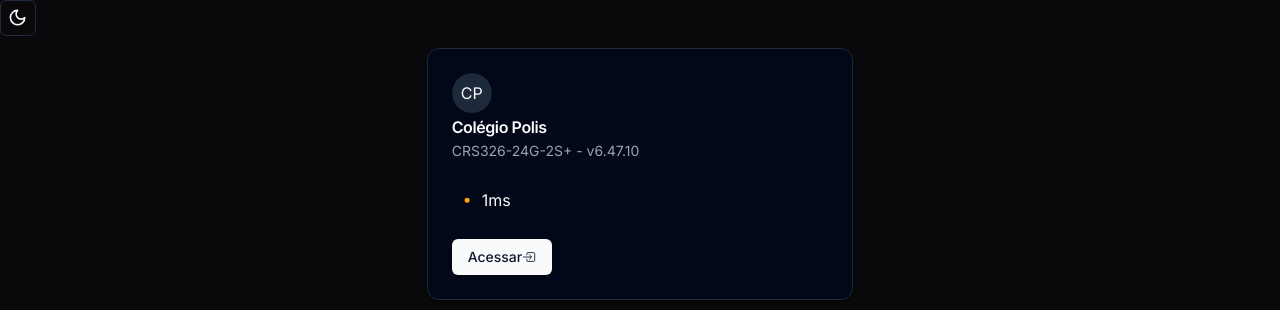
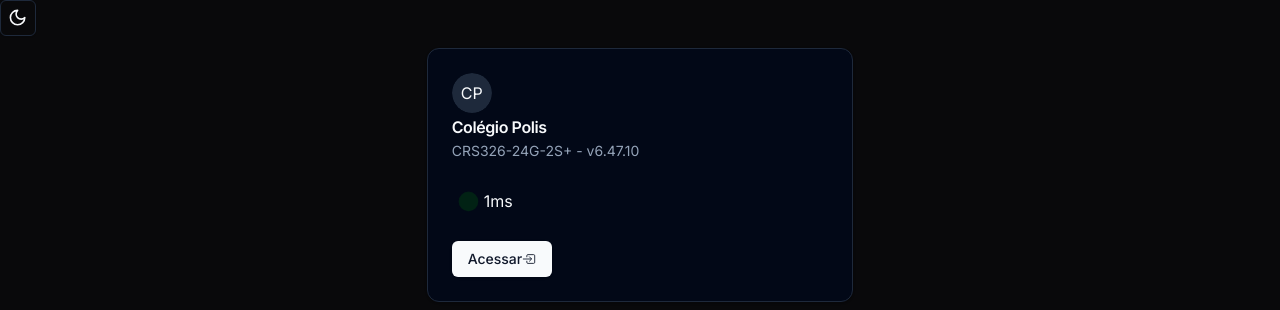
Before and after one commit to d0uguit0s/mk-routeros-manager, a Next.js app: page /clients-devices in a window 1280 px wide. Shown: the top 310 px of the page. Built offline with nearby package versions, Linux system fonts and the light colour scheme; no server answers; sample sign-in values are in the browser's storage.

Commit message:
Aplicando primeira animação

```diff
--- a/package.json
+++ b/package.json
@@ -16,7 +16,7 @@
   "dependencies": {
     "@auth/prisma-adapter": "^1.4.0",
     "@next-auth/prisma-adapter": "^1.0.7",
-    "@prisma/client": "^5.12.0",
+    "@prisma/client": "^5.12.1",
     "@radix-ui/react-avatar": "^1.0.4",
     "@radix-ui/react-dialog": "^1.0.5",
     "@radix-ui/react-dropdown-menu": "^2.0.6",
@@ -65,7 +65,7 @@
     "postcss": "^8",
     "prettier": "^3.2.5",
     "prettier-plugin-tailwindcss": "^0.5.11",
-    "prisma": "^5.12.0",
+    "prisma": "^5.12.1",
     "tailwindcss": "^3.3.0",
     "typescript": "^5.3.3"
   }
--- a/src/components/card-client-device.tsx
+++ b/src/components/card-client-device.tsx
@@ -1,8 +1,8 @@
 'use client'
 
-import { HTMLAttributes, forwardRef } from 'react'
+import { HTMLAttributes } from 'react'
+import { IconContext } from 'react-icons'
 import { IoEnterOutline } from 'react-icons/io5'
-import { IconBaseProps, IconType } from 'react-icons/lib'
 import { LuDot } from 'react-icons/lu'
 
 import { Avatar, AvatarImage, AvatarFallback } from '@/components/ui/avatar'
@@ -23,9 +23,18 @@
   description: string
 }
 
-const Dot = forwardRef((props, ref) => <LuDot {...props} ref={ref} />)
-
-const DotIcon = motion(Dot)
+const MyAnimatedIcon = () => {
+  return (
+    <IconContext.Provider value={{ size: '2em', color: '#00ff00' }}>
+      <motion.div
+        animate={{ scale: [1, 4], opacity: [1, 0] }}
+        transition={{ repeat: Infinity, duration: 2 }}
+      >
+        <LuDot />
+      </motion.div>
+    </IconContext.Provider>
+  )
+}
 
 export default function CardClientDevice({
   className,
@@ -49,7 +58,7 @@
           animate={{ x: 100 }}
         ></motion.div>
         <LuDot size={30} color="orange" /> */}
-        <DotIcon size={30} color="orange" animate={{ size: [30, 50, 30] }} />
+        <MyAnimatedIcon />
         1ms
       </CardContent>
       <CardFooter>
```
Also changed, not shown: 1 other file (tests, documents, lock files or other folders).
